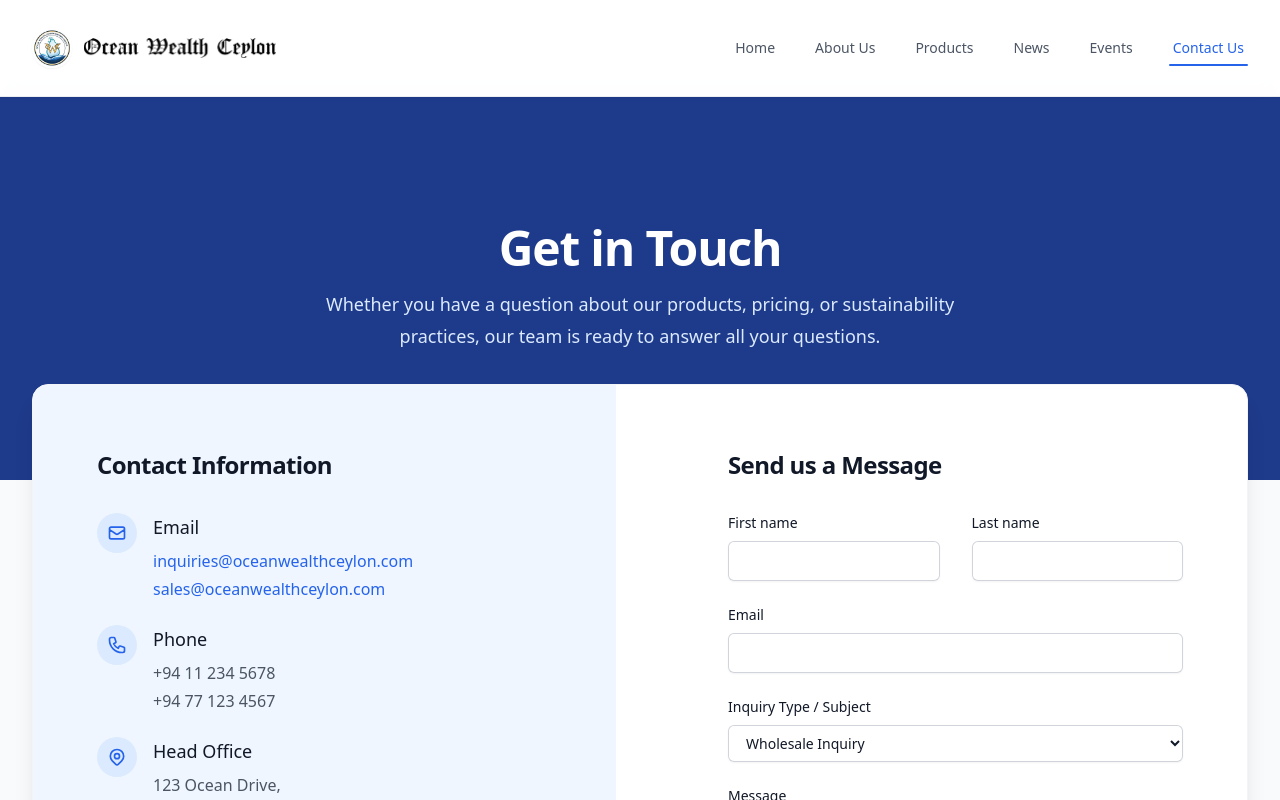
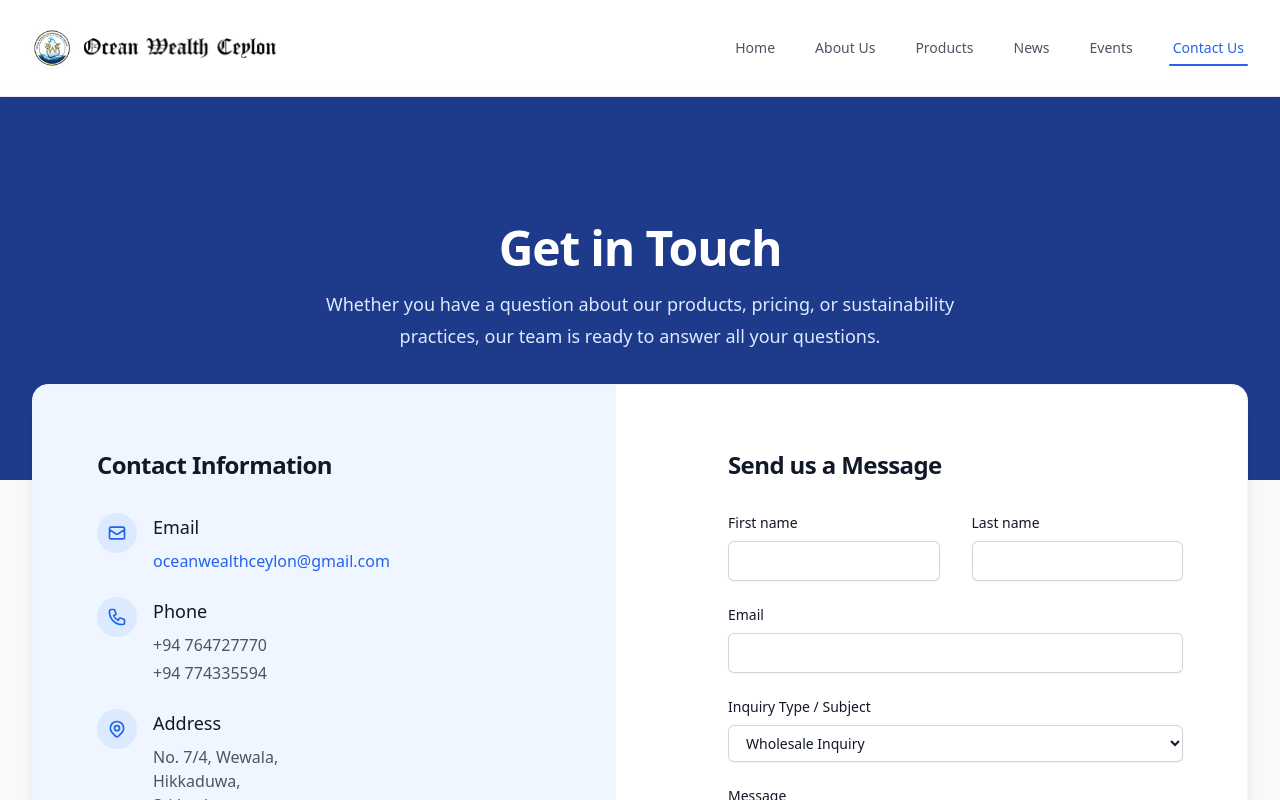
Before and after one commit to BWeera/Ocean-Wealth-Ceylon, a Next.js app: page /contact in a window 1280 px wide. Shown: the top 800 px of the page. Built offline with nearby package versions, Linux system fonts and the light colour scheme.

Commit message:
fix: update contact information and improve product selection label

```diff
--- a/src/app/contact/page.tsx
+++ b/src/app/contact/page.tsx
@@ -77,10 +77,7 @@ export default function ContactPage() {
                   <div className="ml-4">
                     <dt className="text-lg font-medium text-gray-900">Email</dt>
                     <dd className="mt-2 text-blue-600 hover:text-blue-500 cursor-pointer">
-                      inquiries@oceanwealthceylon.com
-                    </dd>
-                    <dd className="mt-1 text-blue-600 hover:text-blue-500 cursor-pointer">
-                      sales@oceanwealthceylon.com
+                      oceanwealthceylon@gmail.com
                     </dd>
                   </div>
                 </div>
@@ -93,8 +90,8 @@ export default function ContactPage() {
                   </div>
                   <div className="ml-4">
                     <dt className="text-lg font-medium text-gray-900">Phone</dt>
-                    <dd className="mt-2">+94 11 234 5678</dd>
-                    <dd className="mt-1">+94 77 123 4567</dd>
+                    <dd className="mt-2">+94 764727770</dd>
+                    <dd className="mt-1">+94 774335594</dd>
                   </div>
                 </div>
 
@@ -106,10 +103,10 @@ export default function ContactPage() {
                     </svg>
                   </div>
                   <div className="ml-4">
-                    <dt className="text-lg font-medium text-gray-900">Head Office</dt>
+                    <dt className="text-lg font-medium text-gray-900">Address</dt>
                     <dd className="mt-2">
-                      <p>123 Ocean Drive,</p>
-                      <p>Colombo 03,</p>
+                      <p>No. 7/4, Wewala,</p>
+                      <p>Hikkaduwa,</p>
                       <p>Sri Lanka.</p>
                     </dd>
                   </div>
--- a/src/components/ProductGrid.tsx
+++ b/src/components/ProductGrid.tsx
@@ -305,7 +305,7 @@ export default function ProductGrid({ products }: { products: any[] }) {
                       {/* Manual Checkbox Selection for Subproducts */}
                       {selectedProduct.subproducts && selectedProduct.subproducts.length > 0 && (
                         <div className="flex flex-col flex-grow">
-                          <p className="text-sm font-semibold text-gray-700 uppercase tracking-wide mb-3">Select Specific Varieties</p>
+                          <p className="text-sm font-semibold text-gray-700 uppercase tracking-wide mb-3">Select Specific Products</p>
                           <div className="space-y-3 overflow-y-auto max-h-[300px] lg:max-h-[400px] pr-2 custom-scrollbar">
                             {selectedProduct.subproducts.map((sub: any) => (
                               <label key={sub._id} className="flex items-center gap-3 p-3 bg-white border border-gray-200 rounded-lg cursor-pointer hover:border-blue-400 transition-colors shadow-sm">
```
